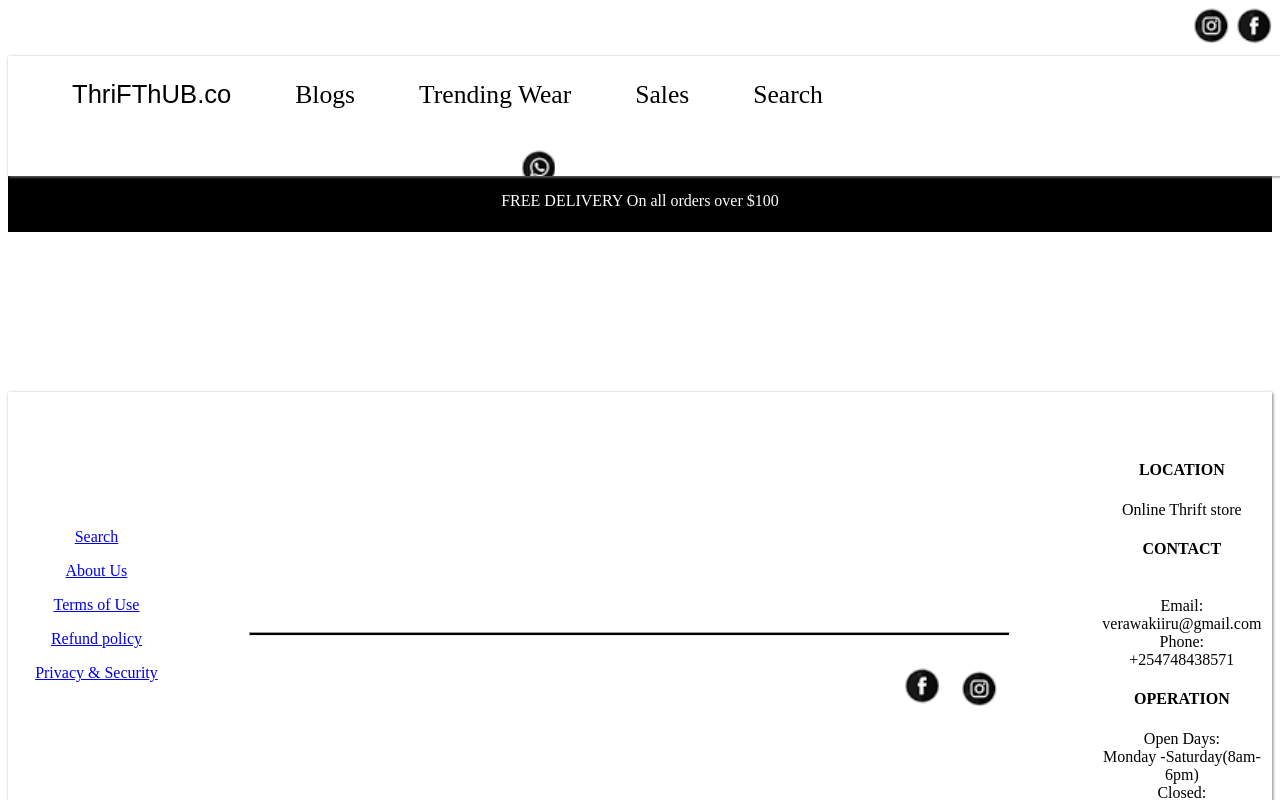
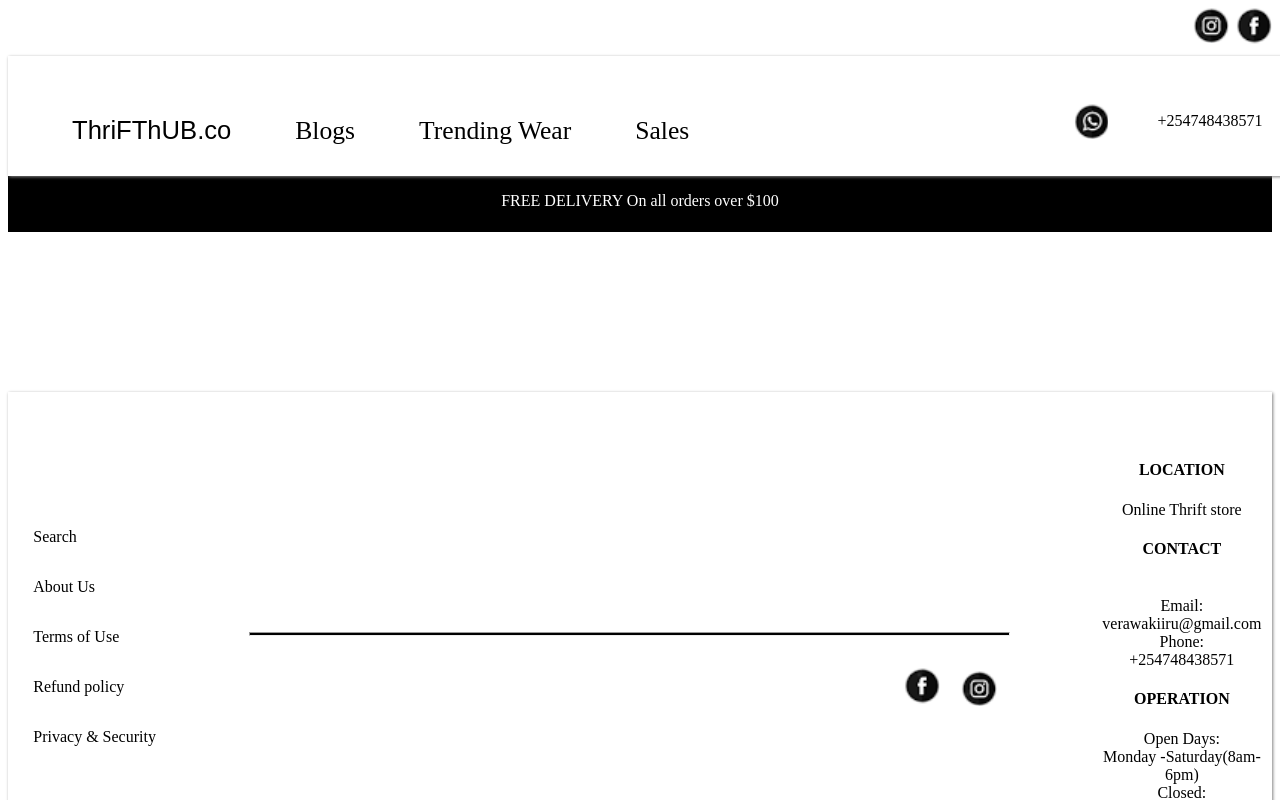
Before and after one commit to Vera25-O/clothline, a React (Create React App) app in the folder my-app/: page /refund in a window 1280 px wide. Shown: the top 800 px of the page. Built offline with nearby package versions, Linux system fonts and the light colour scheme.

Commit message:
modified index.js

```diff
--- a/my-app/src/Components/Footer.js
+++ b/my-app/src/Components/Footer.js
@@ -12,7 +12,7 @@ function Footer() {
         <nav >
           <NavLink to="/searchBar" exact="true">
             <p className="fp">Search</p>
-          </NavLink>
+          </NavLink><br></br>
           <NavLink to="/about" exact="true">
             <p className="fp">About Us</p>
           </NavLink>
--- a/my-app/src/Components/Navbar.js
+++ b/my-app/src/Components/Navbar.js
@@ -34,10 +34,9 @@ function Navbar() {
       <NavLink to="/fashion" exact="true">
         <h7>Sales</h7>
         </NavLink>
-      <NavLink to="/searchBar" exact="true">
-        <h7>Search</h7>
-      </NavLink>
+
       <img src={icon3} alt="whatsapp" className="icon3" />
+      <p className="no">+254748438571</p>
     </nav>
 
   );
--- a/my-app/src/index.css
+++ b/my-app/src/index.css
@@ -46,8 +46,13 @@
   top: 0%;
 }
 .icon3{
-  margin-left: 40%;
-  margin-top: 5vh;
+  margin-left: 30%;
+  margin-top: 6vh;
+}
+.no{
+  margin-right: 2%;
+  float: right;
+  margin-top: 7vh;
 }
 /* @font-face {
   font-family:"Sofia", sans-serif;
@@ -62,6 +67,9 @@ h7 {
   padding-top: 3vh;
   font-size: 2vw;
   color: black;
+}
+h7:hover {
+  text-decoration: underline;
 }
 /* navtwocss */
 .navtwo {
@@ -167,6 +175,8 @@ hr{
 }
 .fp{
   text-align: center;
+  display: inline-block;
+  color: black;
 }
 /* fashion css */
 .fashion {
```
